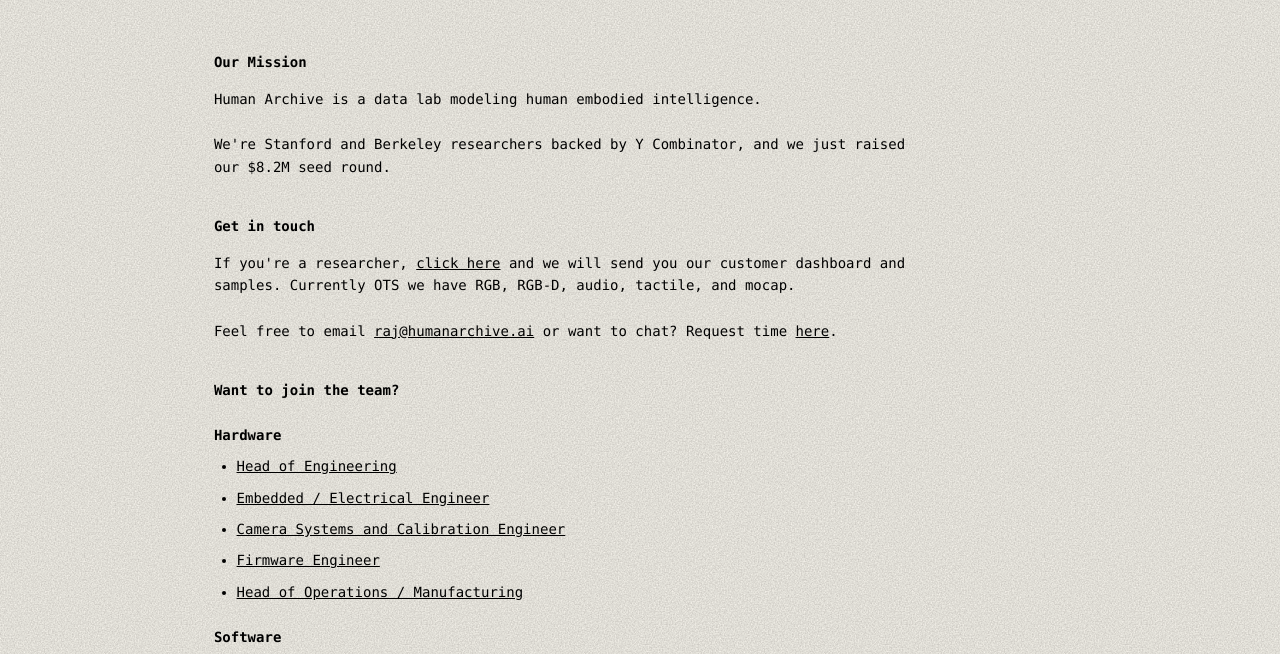
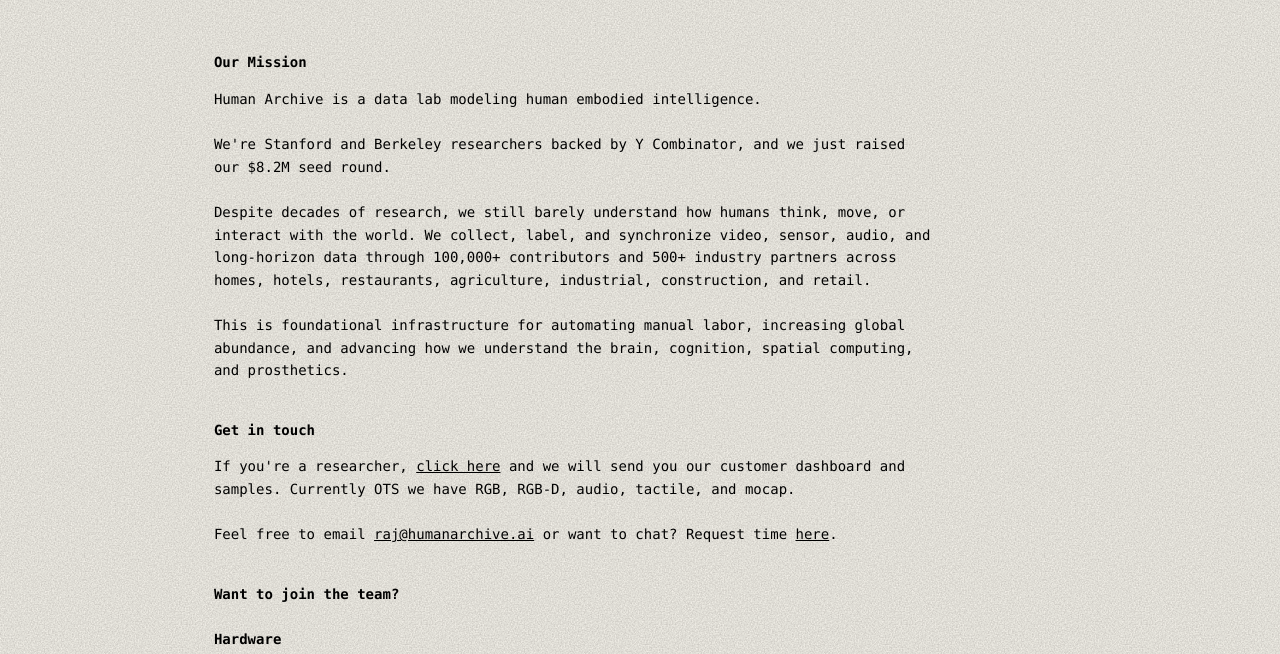
Before and after one commit to rushil-ha/human-archive-website, a plain HTML site: page index.html in a window 1280 px wide. Shown: the part 140-794 px from the top of the page. Drawn offline with Linux system fonts and the light colour scheme.

Commit message:
Restore mission supporting paragraphs

```diff
--- a/index.html
+++ b/index.html
@@ -109,6 +109,10 @@
 
     <p>We're Stanford and Berkeley researchers backed by Y Combinator, and we just raised our $8.2M seed round.</p>
 
+    <p>Despite decades of research, we still barely understand how humans think, move, or interact with the world. We collect, label, and synchronize video, sensor, audio, and long-horizon data through 100,000+ contributors and 500+ industry partners across homes, hotels, restaurants, agriculture, industrial, construction, and retail.</p>
+
+    <p>This is foundational infrastructure for automating manual labor, increasing global abundance, and advancing how we understand the brain, cognition, spatial computing, and prosthetics.</p>
+
     <h2>Get in touch</h2>
     <p>If you're a researcher, <a href="contact.html">click here</a> and we will send you our customer dashboard and samples. Currently OTS we have RGB, RGB-D, audio, tactile, and mocap.</p>
 
```
